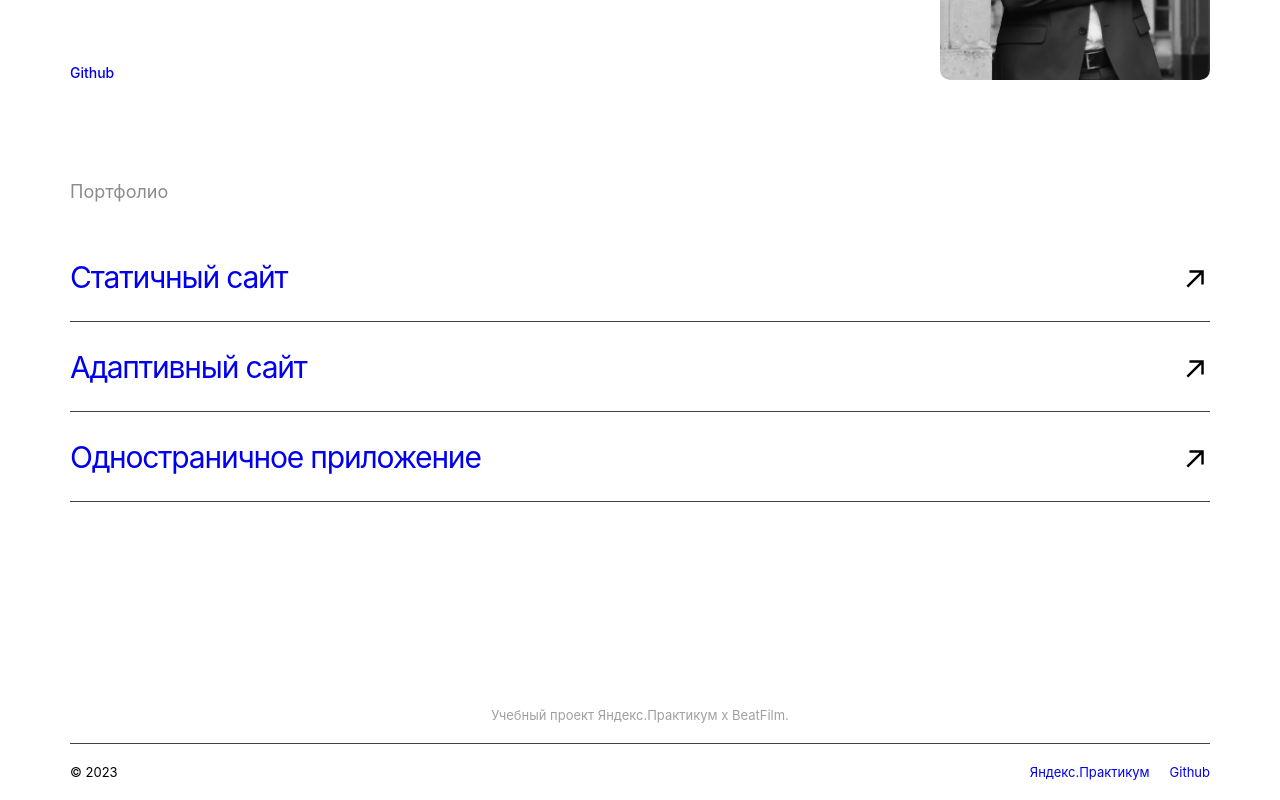
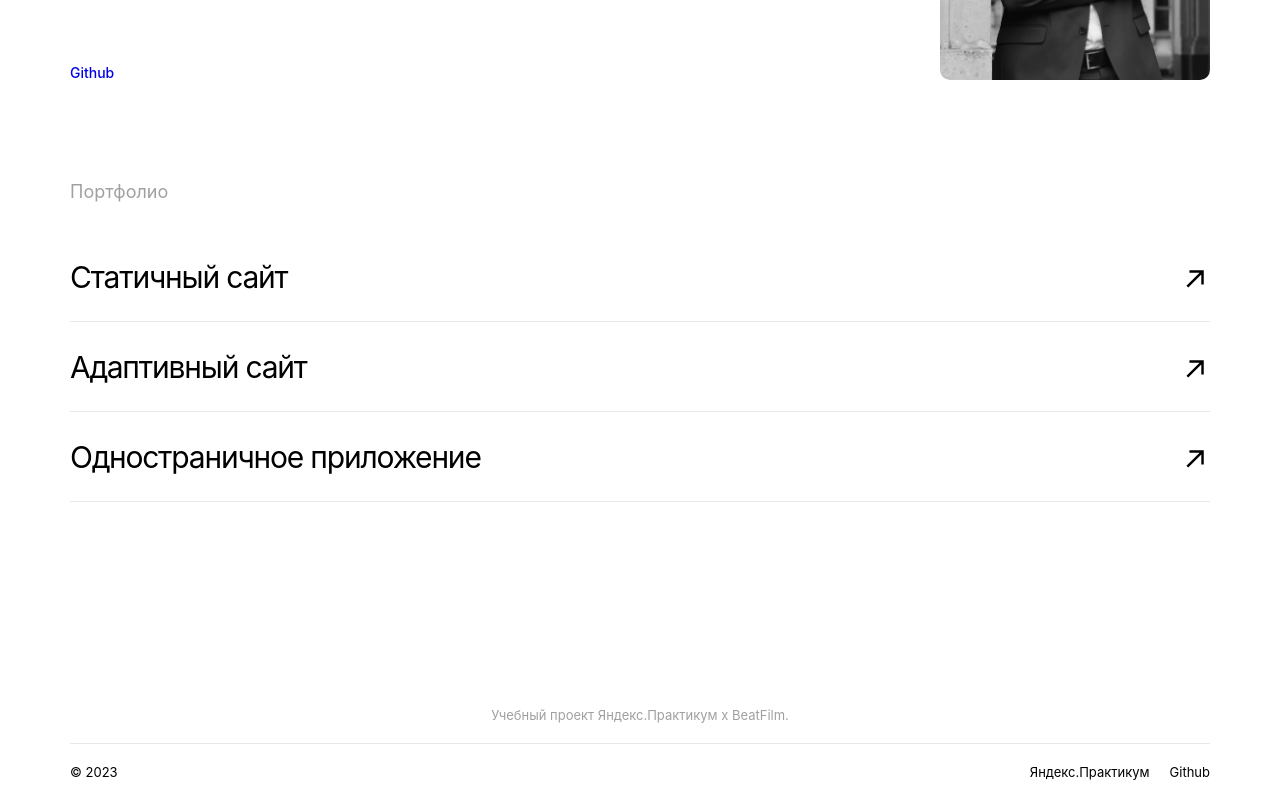
Before and after one commit to Anton-Lazutin/movies-explorer-frontend, a React (Create React App) app: page / in a window 1280 px wide. Shown: the part 2382-3182 px from the top of the page. Built offline with nearby package versions, Linux system fonts and the light colour scheme.

Commit message:
fix bugs

```diff
--- a/src/components/Footer/Footer.css
+++ b/src/components/Footer/Footer.css
@@ -17,7 +17,7 @@
   display: flex;
   justify-content: space-between;
   padding: 20px 0;
-  border-top: 1px solid #424242;
+  border-top: 1px solid #E8E8E8;
 }
 
 .footer__nav {
@@ -34,6 +34,7 @@
 .footte__link {
   margin-right: 20px;
   text-decoration: none;
+  color: #000;
   font-size: 13px;
   font-weight: 400;
   line-height: 16px;
@@ -44,9 +45,7 @@
   margin-right: 0;
 }
 
-@media (hover: hover) and (pointer: fine) {
-  .footte__link:hover {
-    opacity: .7;
-    cursor: pointer;
-  }
+.footte__link:hover {
+  opacity: .7;
+  cursor: pointer;
 }
--- a/src/components/Main/NavTab/NavTab.css
+++ b/src/components/Main/NavTab/NavTab.css
@@ -22,3 +22,7 @@
 .navTab__link {
   color: #fff;
 }
+.navTab__link:hover {
+  opacity: .7;
+  cursor: pointer;
+}
--- a/src/components/Main/Portfolio/Portfolio.css
+++ b/src/components/Main/Portfolio/Portfolio.css
@@ -7,7 +7,7 @@
   font-size: 18px;
   font-weight: 400;
   line-height: 20px;
-  color: #8b8b8b;
+  color: #A0A0A0;
 }
 
 .portfolio__nav {
@@ -22,9 +22,10 @@
 
 .portfolio__link {
   text-decoration: none;
+  color: #000;
   padding-bottom: 9px;
   margin-bottom: 20px;
-  border-bottom: 1px solid #424242;
+  border-bottom: 1px solid #E8E8E8;
   display: flex;
   justify-content: space-between;
 }
@@ -55,7 +56,6 @@
   transition: opacity 0.3s linear;
 }
 
-@media (hover: hover) and (pointer: fine) {
 .portfolio__subtitle:hover {
   opacity: 0.7;
   cursor: pointer;
@@ -65,4 +65,3 @@
   opacity: 0.7;
   cursor: pointer;
 }
-}
```
Lines whose indentation alone changed are shown as unchanged.
